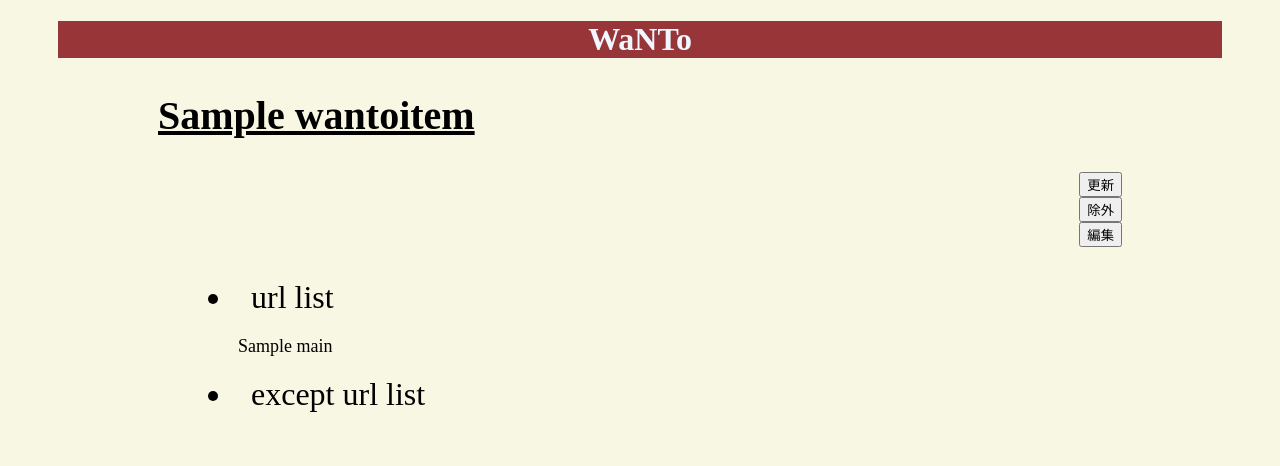
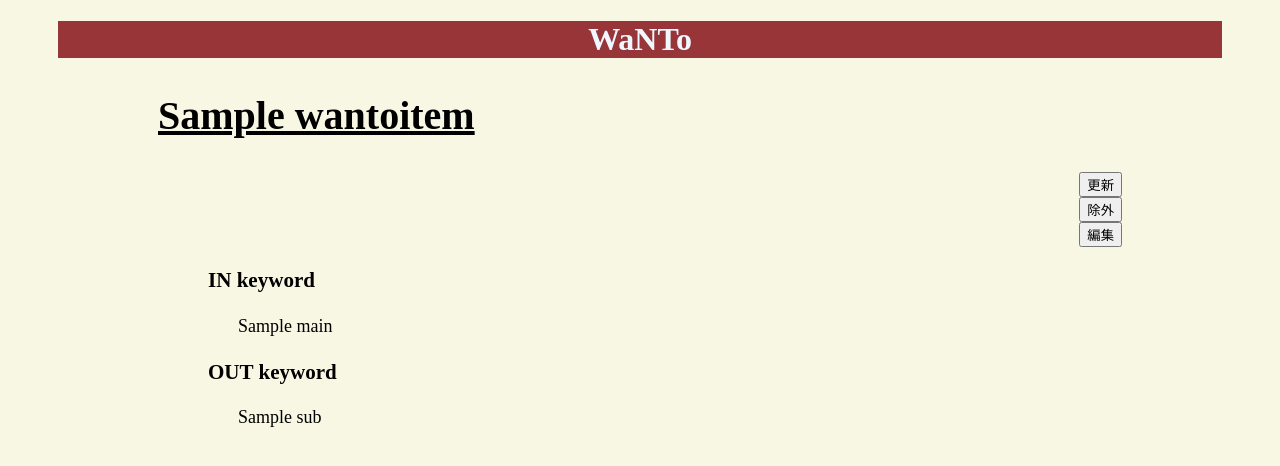
Before and after one commit to yabu4696/WaNTo_django, a Django app: page /app/1/detail in a window 1280 px wide. Shown: the top 466 px of the page. Run offline with Django 3.2, Linux system fonts and the light colour scheme; tables that the repository leaves empty hold one stand-in row (values such as "Sample post").

Commit message:
2021-02-22_1

```diff
--- a/web_WaNTo/app/except_sub_list.txt
+++ b/web_WaNTo/app/except_sub_list.txt
@@ -2,8 +2,9 @@ zozo.jp
 www.abc-mart.net
 emmi.jp
 www.billys-tokyo.net
-www.apple.com
 kakakumag.com
 www.itmedia.co.jp
 www.ksdenki.com
 online.univ.coop
+used.sofmap.com
+iosys.co.jp
--- a/web_WaNTo/app/models.py
+++ b/web_WaNTo/app/models.py
@@ -10,19 +10,6 @@ class Wantoitem(models.Model):
     def __str__(self):
         return self.item_name
 
-    # def scraping(self):
-    #     driver = def_chrome.make_driver()
-    #     driver.get("https://google.com")
-    #     def_chrome.search(driver,self.item_name)
-
-    #     except_file_main = './app/except_main_list.txt'
-    #     except_file_sub = './app/except_sub_list.txt'
-    #     page_range = 2
-
-    #     url_dict,except_url_dict = def_chrome.get_url(driver,page_range,except_file_main,except_file_sub)
-    #     driver.close()
-    #     return url_dict,except_url_dict
-
     def scraping(self):
         driver = def_chrome.make_driver()
         driver.get("https://google.com")
@@ -33,16 +20,16 @@ class Wantoitem(models.Model):
         contain_file = './app/contain_file.txt'
         page_range = 2
 
-        url_dict = def_chrome.get_url(driver,page_range,except_file_main,except_file_sub,contain_file)
+        in_keyword,out_keyword = def_chrome.get_url(driver,page_range,except_file_main,except_file_sub,contain_file)
         driver.close()
-        return url_dict
+        return in_keyword,out_keyword
 
 class Main(models.Model):
     wantoitem = models.ForeignKey(Wantoitem, on_delete=models.CASCADE)
     main_url = models.URLField(max_length=200)
     main_title = models.CharField(max_length=255)
 
-class Except(models.Model):
+class Sub(models.Model):
     wantoitem = models.ForeignKey(Wantoitem, on_delete=models.CASCADE)
-    except_url = models.URLField(max_length =200)
-    except_title = models.CharField(max_length=255)
+    sub_url = models.URLField(max_length =200)
+    sub_title = models.CharField(max_length=255)
--- a/web_WaNTo/app/static/css/sample.css
+++ b/web_WaNTo/app/static/css/sample.css
@@ -29,7 +29,7 @@ h2{
 ul {
     padding-left: 150px;
     list-style-position: inside;
-    font-size: 32px;
+    font-size: 18px;
 }
 
 p{
--- a/web_WaNTo/app/templates/app/detail.html
+++ b/web_WaNTo/app/templates/app/detail.html
@@ -17,22 +17,22 @@
 
 </div>
 <ul>
-    <li>url list</li>
+    <h3>IN keyword</h3>
     {% for main_list in main_lists %}
-    <p>
-        <a href="{{ main_list.main_url }}" class="link00">
-            {{ main_list.main_title }}
-        </a>
-    </p>
+
+    <a href="{{ main_list.main_url }}" class="link00">
+        {{ main_list.main_title }}
+    </a>
+
     </form>
     {% endfor %}
-    <li>except url list</li>
-    {% for except_list in except_lists %}
-    <p>
-        <a href="{{ except_list.except_url }}" class="link00">
-            {{ except_list.except_title }}
-        </a>
-    </p>
+    <h3>OUT keyword</h3>
+    {% for sub_list in sub_lists %}
+
+    <a href="{{ sub_list.sub_url }}" class="link00">
+        {{ sub_list.sub_title }}
+    </a>
+
     {% endfor %}
 </ul>
 {% endblock %}
--- a/web_WaNTo/app/templates/app/exclusion.html
+++ b/web_WaNTo/app/templates/app/exclusion.html
@@ -3,8 +3,12 @@
     <h3>除外</h3>
     <form action="{% url 'app:exclusion' item.pk %}" method="POST"　class="new_item">
         {% for main in main_list %}
-            <p><input type="checkbox" name="exclusion" value="{{ main.pk }}"> {{ main.main_title }} </p>
+            <p><input type="checkbox" name="exclusion_main" value="{{ main.pk }}"> {{ main.main_title }} </p>
         {% endfor %}
+        {% for sub in sub_list %}
+            <p><input type="checkbox" name="exclusion_sub" value="{{ sub.pk }}"> {{ sub.sub_title }} </p>
+        {% endfor %}
+
         {% csrf_token %}
         <button type="submit">除外</button>
     </form>
--- a/web_WaNTo/app/templates/app/index.html
+++ b/web_WaNTo/app/templates/app/index.html
@@ -12,7 +12,4 @@
     </ul>
     {% endfor %}
     {% endif %}
-    {% for url,title in url_dict.items %}
-    <p><a href="{{ url }}">{{ title }}</a></p>
-    {% endfor %}
 {% endblock %}
--- a/web_WaNTo/app/views.py
+++ b/web_WaNTo/app/views.py
@@ -1,7 +1,7 @@
 from django.shortcuts import render, redirect, get_object_or_404
 from django.db.models import Q
 from .forms import WantoitemForm
-from .models import Wantoitem, Main, Except
+from .models import Wantoitem, Main, Sub
 
 # chrome関数
 from . import def_chrome
@@ -10,51 +10,19 @@ from urllib.parse import urlparse
 
 def index(request):
     items = Wantoitem.objects.all()
-
     return render(request, 'app/index.html', {
          'items':items,
         })
 
 def detail(request, pk):
     item = get_object_or_404(Wantoitem,pk=pk)
-    # main_lists = Main.objects.filter(wantoitem=item).filter(
-    #     Q(main_title__contains='レビュー') |
-    #     Q(main_title__contains='評価') |
-    #     Q(main_title__contains='紹介') |
-    #     Q(main_title__contains='概要') |
-    #     Q(main_title__contains='ブログ') |
-    #     Q(main_title__contains='感想') |
-    #     Q(main_title__contains='ベスト') |
-    #     Q(main_title__contains='おすすめ') |
-    #     Q(main_title__contains='口コミ')
-    #     ).distinct()
     main_lists = Main.objects.filter(wantoitem=item)
-    # except_lists = Except.objects.filter(wantoitem=item)
-    # return render(request, 'app/detail.html', {
-    #      'item':item,
-    #      'main_lists':main_lists,
-    #      'except_lists':except_lists
-    #      })
+    sub_lists = Sub.objects.filter(wantoitem=item)
     return render(request, 'app/detail.html', {
         'item':item,
-        'main_lists':main_lists
+        'main_lists':main_lists,
+        'sub_lists':sub_lists
         })
-
-# def form(request):
-#     if request.method == 'POST':
-#         form = WantoitemForm(request.POST)
-#         if form.is_valid():
-#             form.save()
-#             new_item = Wantoitem.objects.all().latest('id')
-#             url_dict,except_url_dict = new_item.scraping()
-#             for url,title in url_dict.items():
-#                 Main.objects.create(wantoitem=new_item,main_url=url,main_title=title)
-#             for except_url,except_title in except_url_dict.items():
-#                 Except.objects.create(wantoitem=new_item,except_url=except_url,except_title=except_title)
-#         return redirect('app:index')
-#     else:
-#         form = WantoitemForm()
-#         return render(request, 'app/form.html',{'form':form})
 
 def form(request):
     if request.method == 'POST':
@@ -62,9 +30,11 @@ def form(request):
         if form.is_valid():
             form.save()
             new_item = Wantoitem.objects.all().latest('id')
-            url_dict = new_item.scraping()
-            for url,title in url_dict.items():
+            in_keyword,out_keyword = new_item.scraping()
+            for url,title in in_keyword.items():
                 Main.objects.create(wantoitem=new_item,main_url=url,main_title=title)
+            for sub_url,sub_title in out_keyword.items():
+                Sub.objects.create(wantoitem=new_item,sub_url=sub_url,sub_title=sub_title)
         return redirect('app:index')
     else:
         form = WantoitemForm()
@@ -81,44 +51,78 @@ def delete(request):
 
 def exclusion(request,pk):
     if request.method == 'POST':
-        main_pks = request.POST.getlist('exclusion')
-        exec_list = Main.objects.filter(pk__in=main_pks)
-        for main in exec_list:
+        main_pks = request.POST.getlist('exclusion_main')
+        exec_list_main = Main.objects.filter(pk__in=main_pks)
+        for main in exec_list_main:
             domain_name = urlparse(main.main_url).netloc
             with open('./app/except_sub_list.txt', mode='a') as f:
                 f.write('\n'+domain_name)
-        exec_list.delete()
+        exec_list_main.delete()
+
+        sub_pks = request.POST.getlist('exclusion_sub')
+        exec_list_sub = Sub.objects.filter(pk__in=sub_pks)
+        for sub in exec_list_sub:
+            domain_name = urlparse(sub.sub_url).netloc
+            with open('./app/except_sub_list.txt', mode='a') as f:
+                f.write('\n'+domain_name)
+        exec_list_sub.delete()
         return redirect('app:detail', pk=pk)
     else:
         item = get_object_or_404(Wantoitem, pk=pk)
         main_list = Main.objects.filter(wantoitem=item)
-        return render(request, 'app/exclusion.html', {'item':item ,'main_list':main_list})
+        sub_list = Sub.objects.filter(wantoitem=item)
+        return render(request, 'app/exclusion.html', {
+            'item':item,
+            'main_list':main_list,
+            'sub_list':sub_list
+            })
 
+
+def reload(request, pk):
+    if request.method == 'POST':
+        item = get_object_or_404(Wantoitem,pk=pk)
+        Main.objects.filter(wantoitem=item).delete()
+        Sub.objects.filter(wantoitem=item).delete()
+        in_keyword,out_keyword = item.scraping()
+        for url,title in in_keyword.items():
+            Main.objects.create(wantoitem=item,main_url=url,main_title=title)
+        for sub_url,sub_title in out_keyword.items():
+            Sub.objects.create(wantoitem=item,sub_url=sub_url,sub_title=sub_title)
+        return redirect('app:detail', pk=pk)
+    else:
+        return redirect('app:detail', pk=pk)
 
 # def reload(request, pk):
 #     if request.method == 'POST':
 #         item = get_object_or_404(Wantoitem,pk=pk)
 #         Main.objects.filter(wantoitem=item).delete()
-#         Except.objects.filter(wantoitem=item).delete()
-#         url_dict,except_url_dict = item.scraping()
+#         url_dict = item.scraping()
 #         for url,title in url_dict.items():
 #             Main.objects.create(wantoitem=item,main_url=url,main_title=title)
-#         for except_url,except_title in except_url_dict.items():
-#             Except.objects.create(wantoitem=item,except_url=except_url,except_title=except_title)
 #         return redirect('app:detail', pk=pk)
 #     else:
 #         return redirect('app:detail', pk=pk)
 
-def reload(request, pk):
+
+def edit(request, pk):
+    item = get_object_or_404(Wantoitem,pk=pk)
     if request.method == 'POST':
-        item = get_object_or_404(Wantoitem,pk=pk)
-        Main.objects.filter(wantoitem=item).delete()
-        url_dict = item.scraping()
-        for url,title in url_dict.items():
-            Main.objects.create(wantoitem=item,main_url=url,main_title=title)
+        form = WantoitemForm(request.POST,instance=item)
+        if form.is_valid():
+            form.save()
+            edit_item = get_object_or_404(Wantoitem,pk=pk)
+            Main.objects.filter(wantoitem=item).delete()
+            Sub.objects.filter(wantoitem=item).delete()
+            in_keyword,out_keyword = edit_item.scraping()
+            for url,title in in_keyword.items():
+                Main.objects.create(wantoitem=edit_item,main_url=url,main_title=title)
+            for sub_url,sub_title in out_keyword.items():
+                Sub.objects.create(wantoitem=edit_item,sub_url=sub_url,sub_title=sub_title)
         return redirect('app:detail', pk=pk)
+
     else:
-        return redirect('app:detail', pk=pk)
+        form = WantoitemForm(instance=item)
+        return render(request, 'app/form.html',{'form':form})
 
 
 # def edit(request, pk):
@@ -129,32 +133,11 @@ def reload(request, pk):
 #             form.save()
 #             edit_item = get_object_or_404(Wantoitem,pk=pk)
 #             Main.objects.filter(wantoitem=item).delete()
-#             Except.objects.filter(wantoitem=item).delete()
-#             url_dict,except_url_dict = edit_item.scraping()
+#             url_dict = edit_item.scraping()
 #             for url,title in url_dict.items():
 #                 Main.objects.create(wantoitem=edit_item,main_url=url,main_title=title)
-#             for except_url,except_title in except_url_dict.items():
-#                 Except.objects.create(wantoitem=edit_item,except_url=except_url,except_title=except_title)
 #         return redirect('app:detail', pk=pk)
 
 #     else:
 #         form = WantoitemForm(instance=item)
 #         return render(request, 'app/form.html',{'form':form})
-
-
-def edit(request, pk):
-    item = get_object_or_404(Wantoitem,pk=pk)
-    if request.method == 'POST':
-        form = WantoitemForm(request.POST,instance=item)
-        if form.is_valid():
-            form.save()
-            edit_item = get_object_or_404(Wantoitem,pk=pk)
-            Main.objects.filter(wantoitem=item).delete()
-            url_dict = edit_item.scraping()
-            for url,title in url_dict.items():
-                Main.objects.create(wantoitem=edit_item,main_url=url,main_title=title)
-        return redirect('app:detail', pk=pk)
-
-    else:
-        form = WantoitemForm(instance=item)
-        return render(request, 'app/form.html',{'form':form})
```
Also changed, not shown: web_WaNTo/app/def_chrome.py (+16 -48 lines), web_WaNTo/app/migrations/0002_auto_20210222_0651.py (added), web_WaNTo/app/migrations/0003_auto_20210222_0653.py (added).
